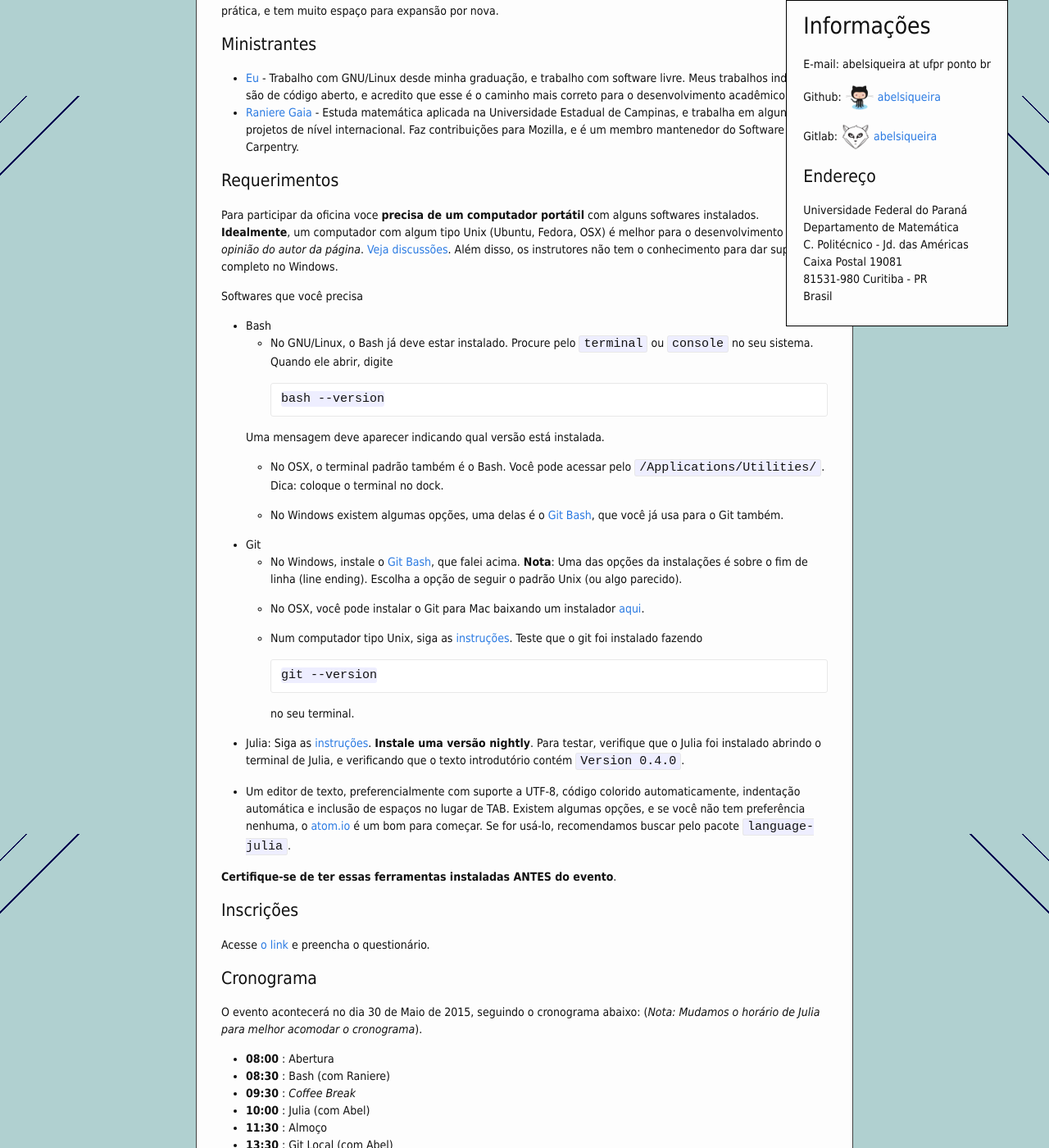
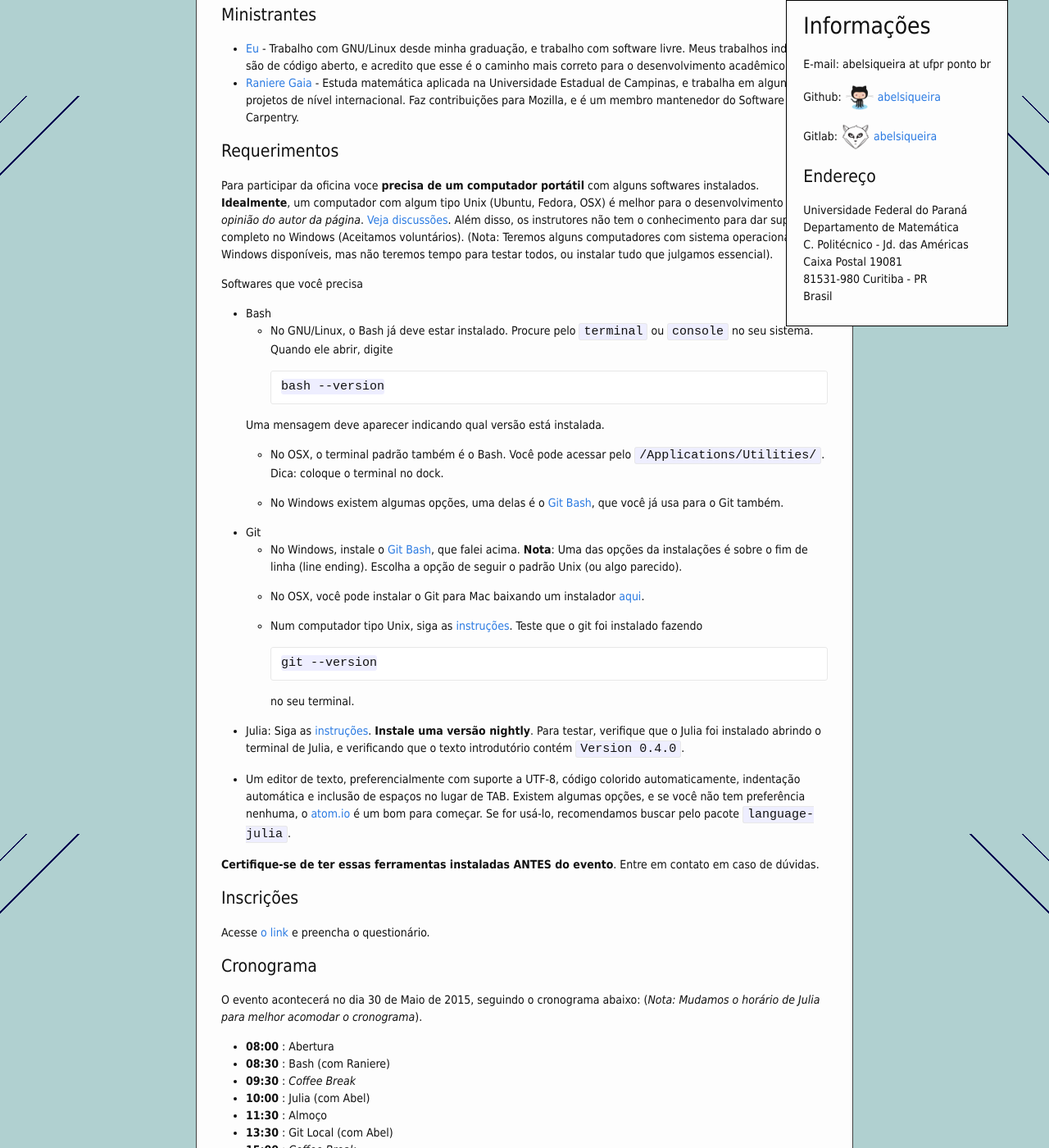
Before and after one commit to abelsiqueira/abelsiqueira.github.io-old, a Jekyll site: the page built from _posts/br/2015-04-13-workshop-de-ferramentas-computacionais-maio-de-2015.markdown, in a window 1280 px wide and 1400 px high, scrolled down 783 px. Shown: the whole window at 82% size. Built offline with Jekyll 4.4.1, drawn with Linux system fonts in a browser that asks for light colours; nearby versions of some CDN libraries; some of the changed text lies outside the part shown.

Commit message:
Finaliza construção do workshop

```diff
--- a/_posts/br/2015-04-13-workshop-de-ferramentas-computacionais-maio-de-2015.markdown
+++ b/_posts/br/2015-04-13-workshop-de-ferramentas-computacionais-maio-de-2015.markdown
@@ -66,7 +65,10 @@
 [Veja
 discussões](http://www.quora.com/Is-it-important-for-modern-programmers-to-know-use-Unix-Why).
 Além disso, os instrutores não tem o conhecimento para dar suporte completo no
-Windows.
+Windows (Aceitamos voluntários).
+(Nota: Teremos alguns computadores com sistema operacional Windows disponíveis,
+mas não teremos tempo para testar todos, ou instalar tudo que julgamos
+essencial).
 
 Softwares que você precisa
 
@@ -113,7 +115,8 @@
     [atom.io](https://atom.io/) é um bom para começar. Se for usá-lo,
     recomendamos buscar pelo pacote `language-julia`.
 
-**Certifique-se de ter essas ferramentas instaladas ANTES do evento**.
+**Certifique-se de ter essas ferramentas instaladas ANTES do evento**. Entre em
+contato em caso de dúvidas.
 
 # Inscrições
 
@@ -136,4 +139,5 @@
 
 # Local
 
-A definir.
+Utilizaremos o Laboratório de Matemática e Desenho (LAMADE) no bloco PC, sala
+PC12.
```
Also changed, not shown: other parts of _posts/br/2015-04-13-workshop-de-ferramentas-computacionais-maio-de-2015.markdown (+0 -1 lines).
